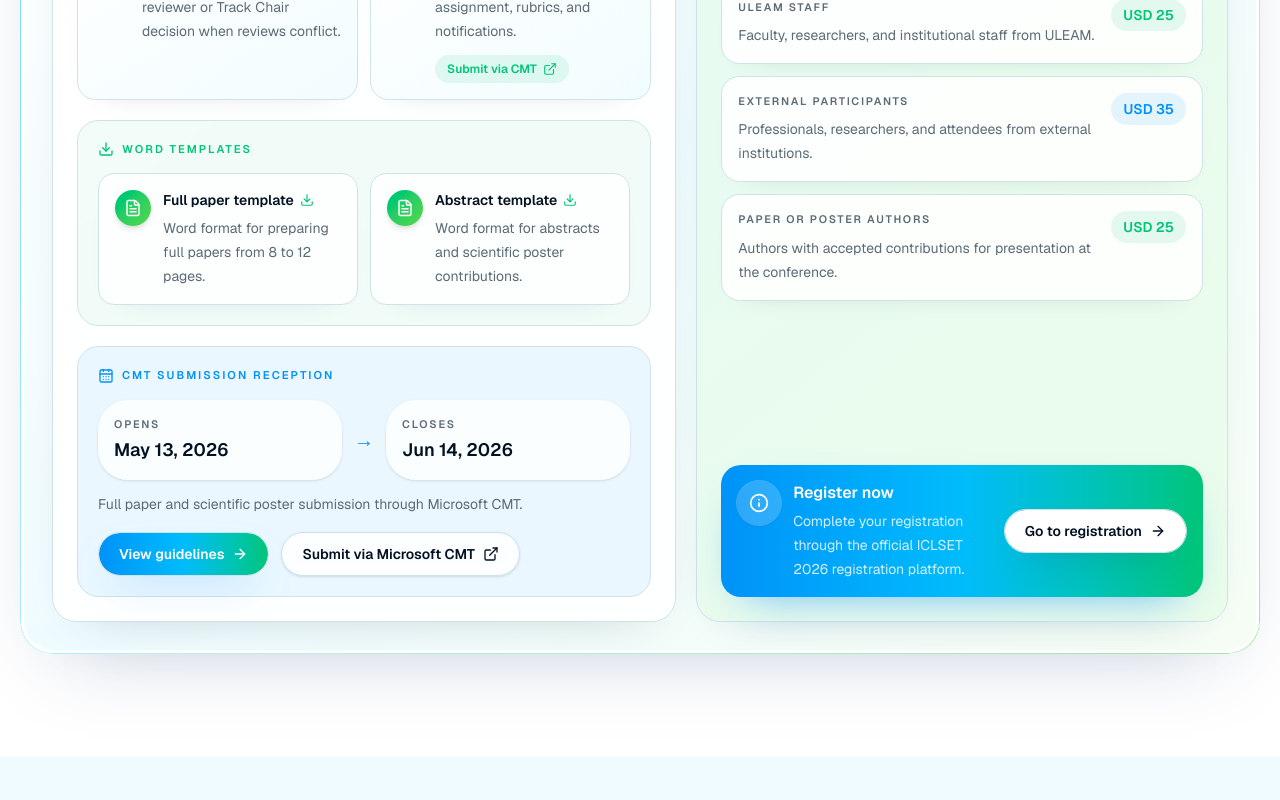
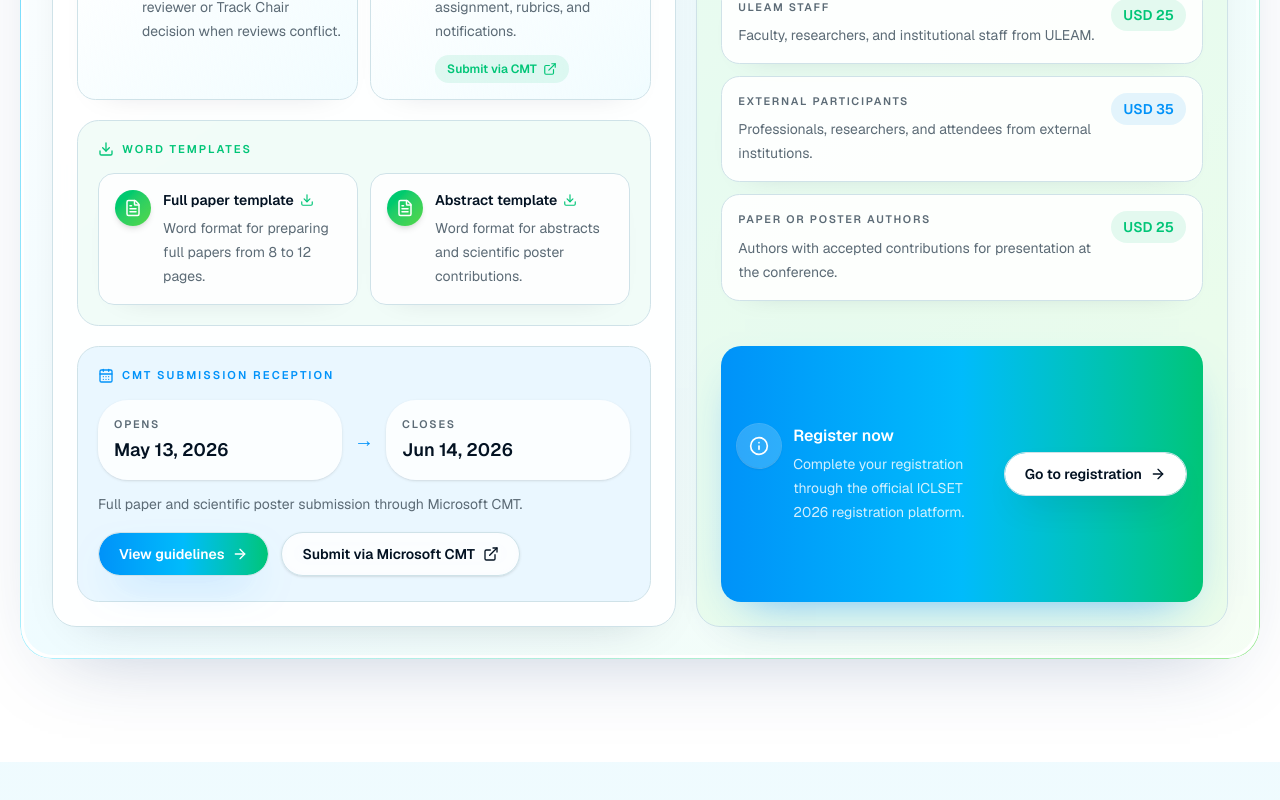
Before and after one commit to israelgo93/iclset, a Next.js app: page /en in a window 1280 px wide. Shown: the part 2818-3618 px from the top of the page. Built offline with nearby package versions, Linux system fonts and the light colour scheme; no server answers.

Commit message:
Alinea bloques finales CFP

```diff
--- a/src/components/sections/cfp-section.tsx
+++ b/src/components/sections/cfp-section.tsx
@@ -302,7 +302,7 @@ export function CfpSection({ locale }: CfpSectionProps) {
 
                 <div className="min-h-5 flex-1" aria-hidden="true" />
 
-                <div className="border-iclset-blue/15 bg-iclset-blue/8 rounded-[1.35rem] border p-4 sm:p-5">
+                <div className="border-iclset-blue/15 bg-iclset-blue/8 min-h-64 rounded-[1.35rem] border p-4 sm:p-5">
                   <div className="flex items-center gap-2">
                     <CalendarDays className="text-iclset-blue size-4" />
                     <p className="text-iclset-blue text-[0.7rem] font-semibold tracking-[0.18em] uppercase">
@@ -410,7 +410,7 @@ export function CfpSection({ locale }: CfpSectionProps) {
                   ))}
                 </div>
 
-                <div className="from-iclset-blue via-iclset-sky to-iclset-emerald mt-5 grid gap-4 overflow-hidden rounded-[1.25rem] bg-gradient-to-r p-4 text-white shadow-[0_18px_46px_-24px_rgb(31_148_255_/_0.75)] sm:flex sm:items-center sm:justify-between">
+                <div className="from-iclset-blue via-iclset-sky to-iclset-emerald mt-5 grid min-h-64 gap-4 overflow-hidden rounded-[1.25rem] bg-gradient-to-r p-4 text-white shadow-[0_18px_46px_-24px_rgb(31_148_255_/_0.75)] sm:flex sm:items-center sm:justify-between">
                   <div className="flex gap-3">
                     <span className="grid size-11 shrink-0 place-items-center rounded-2xl bg-white/18 text-white shadow-sm ring-1 ring-white/25">
                       <Info className="size-5" />
```
